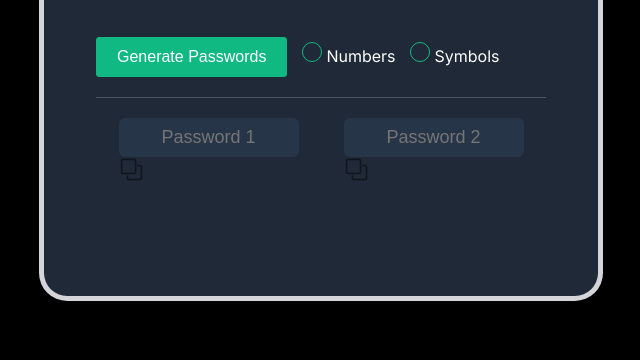
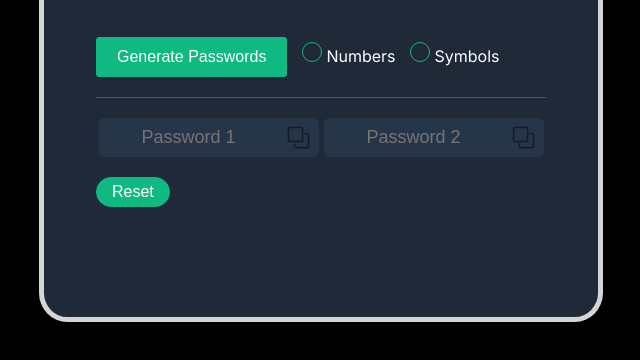
Before and after one commit to lesterdev28/Password-generator, a plain HTML site: page index.html in a window 1280 px wide. Shown: the part 360-720 px from the top of the page, without its empty margins (319-959 px from the left). Drawn offline with Linux system fonts and the light colour scheme; a web font is replaced by a local one.

Commit message:
complete minor improvements

```diff
--- a/index.html
+++ b/index.html
@@ -14,24 +14,27 @@
         <h1>Generate a <br/><a>random password</a></h1>
         <h3>Never use an insecure password again.</h3>
         <button id="generate-button">Generate Passwords</button>
+        <div class="checkboxContainer">
             <input class="checkmark" type="checkbox" id="include-numbers" checked>
             <label for="include-numbers">Numbers</label>
             <input class="checkmark" type="checkbox" id="include-symbols" checked>
             <label for="include-symbols">Symbols</label>
+        </div>
         <div class="passwordContainer">
-            <div class="copy-button1">
+            <div class="copy-button">
                 <div id="passwords" class="Generate">
                     <input type="text" id="input" placeholder="Password 1" readonly>
                 </div>
                 <img src="images/copy.png" alt="copy" id="copy" onclick="copyToClipboard()">
             </div>
-            <div class="copy-button2">
+            <div class="copy-button">
                 <div id="passwords1" class="Generate">
                     <input type="text" id="input1" placeholder="Password 2" readonly>
                 </div>
                 <img src="images/copy.png" alt="copy" id="copy1" onclick="copyToClipboard()">
             </div>
         </div>
+        <button class="reset-el" id="reset-el">Reset</button>
     </div>
     <script src="script.js"></script>
 </body>
```
